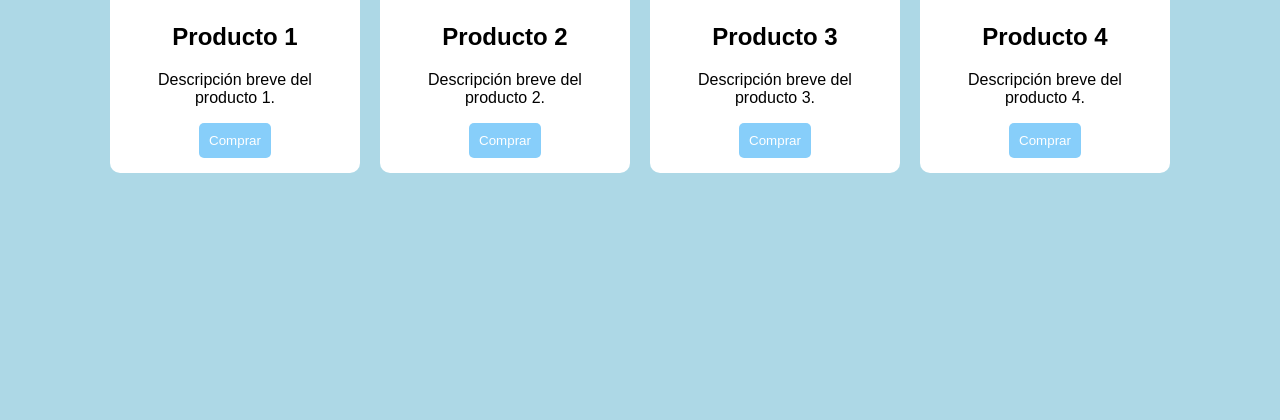
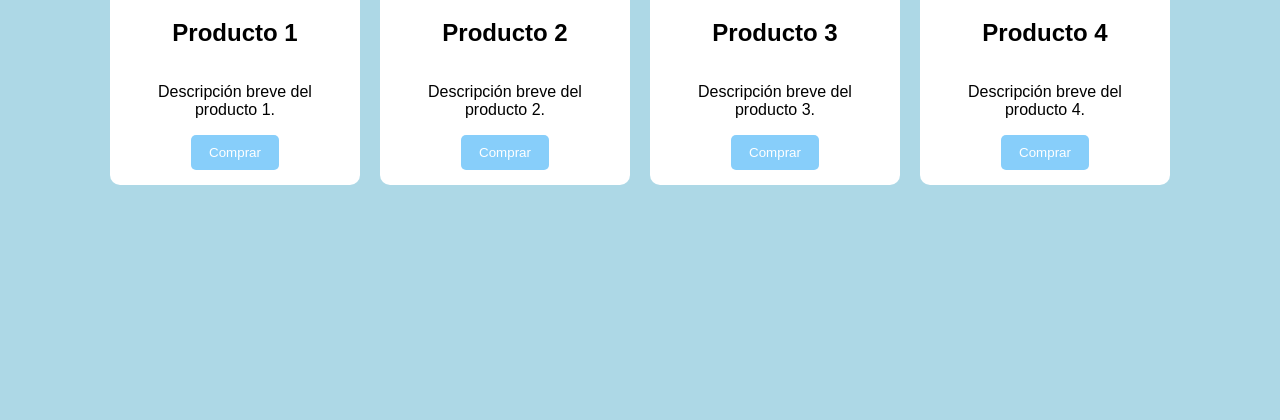
Before and after one commit to Manolicopiesdeplata/Cosas2DAW, a PHP site: the page made by Diseño Interfaces/Hoja FlexBox/Galeria flex box.html in a window 1280 px wide. Shown: the part 336-756 px from the top of the page. Run offline with PHP 8.4, Linux system fonts and the light colour scheme.

Commit message:
cambios por la pelotuda esta

```diff
--- a/Diseño Interfaces/Hoja FlexBox/estilos.css
+++ b/Diseño Interfaces/Hoja FlexBox/estilos.css
@@ -16,7 +16,7 @@ body {
     justify-content: center;
 }
 .ficha {
-    display: flexbox;
+    display: flex;
     background-color: white;
     border-radius: 10px;
     flex-direction: column;
@@ -33,6 +33,8 @@ button {
     border: none;
     padding: 10px;
     color: white;
+    width: 40%;
+    align-self: center;
 }
 button:hover {
     background-color: darkblue;
```
